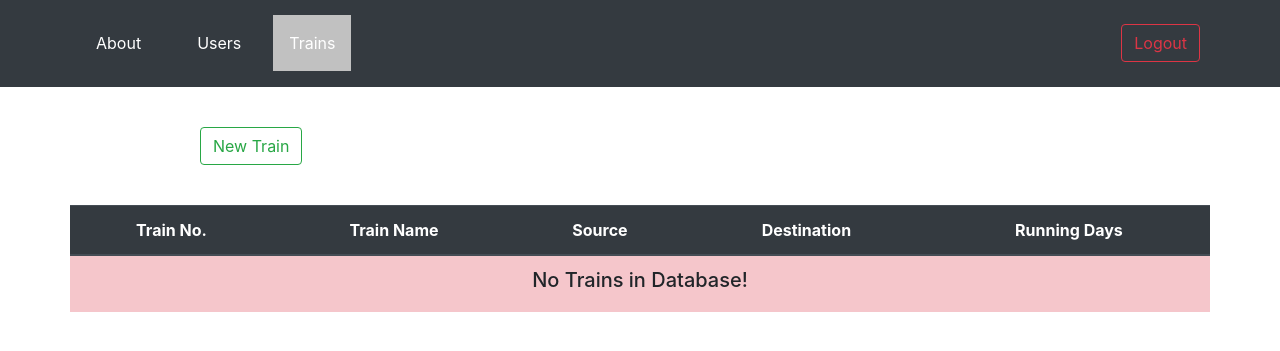
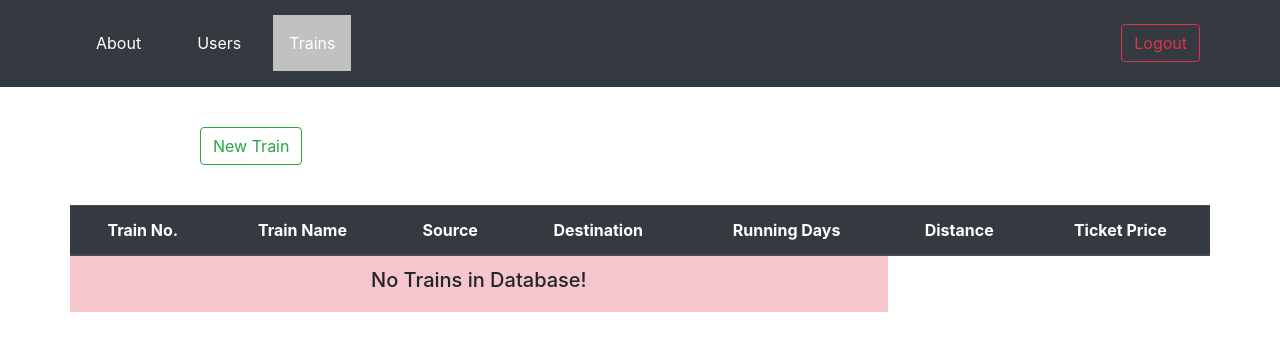
Before and after one commit to KmrSaket/ORRS_Admin, a PHP site: page /trains.php in a window 1280 px wide. Shown: the part 250-601 px from the top of the page. Run offline with PHP 8.4, Linux system fonts and the light colour scheme; a user stored in the database is signed in; data that the repository does not hold is empty.

Commit message:
for adding columns

```diff
--- a/trains.php
+++ b/trains.php
@@ -87,6 +87,8 @@
 							<th>Source</th>
 							<th>Destination</th>
 							<th>Running Days</th>
+							<th>Distance</th>
+							<th>Ticket Price</th>
 							<!-- <th>classes</th> -->
 						</tr>
 					</thead>
@@ -162,6 +164,29 @@
 
 							</div>
 							<br>
+
+							<div class="row align-items-start ">
+									<div class="col-4 justify-content-start">
+										<label for="distance">Distance</label>
+									</div>
+									<div class="col-4">
+										<input id="distance" class="form-control">
+									</div>
+								</div>
+
+							<br>
+
+							<div class="row align-items-start ">
+									<div class="col-4 justify-content-start">
+										<label for="ticketPrice">Ticket Price</label>
+									</div>
+									<div class="col-4">
+										<input id="ticketprice" class="form-control">
+									</div>
+								</div>
+
+							<br>
+
 							<div class="row row-cols-3">
 								<div class="col-4 offset-4">
 									<button class="btn btn-primary form_buttons" id="update" >Update Train</button>
@@ -249,6 +274,28 @@
 										</div>
 									</div>
 
+									<br>
+
+									<div class="row align-items-start ">
+										<div class="col-4 justify-content-start">
+											<label for="insertdistance">Distance</label>
+										</div>
+										<div class="col-4">
+											<input id="insertdistance" class="form-control" placeholder="Enter Distance" required>
+										</div>
+									</div>
+
+									<br>
+
+									<div class="row align-items-start ">
+										<div class="col-4 justify-content-start">
+											<label for="insertticketprice">Ticket Price</label>
+										</div>
+										<div class="col-4">
+											<input id="insertticketprice" class="form-control" placeholder="Enter Ticket Price" required>
+										</div>
+									</div>
+
 								</div>
 								<br>
 								<div class="row row-cols-3">
```
